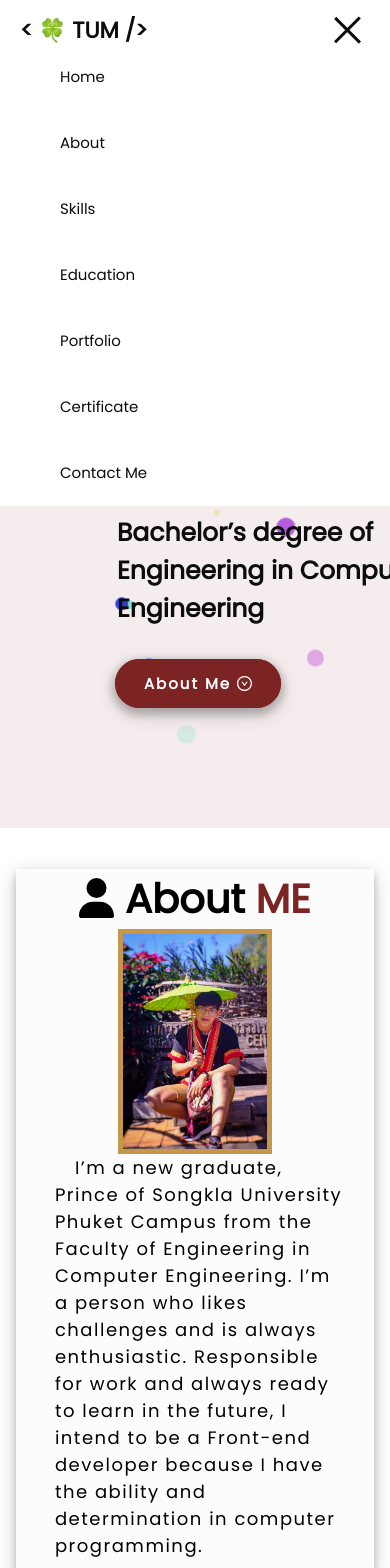
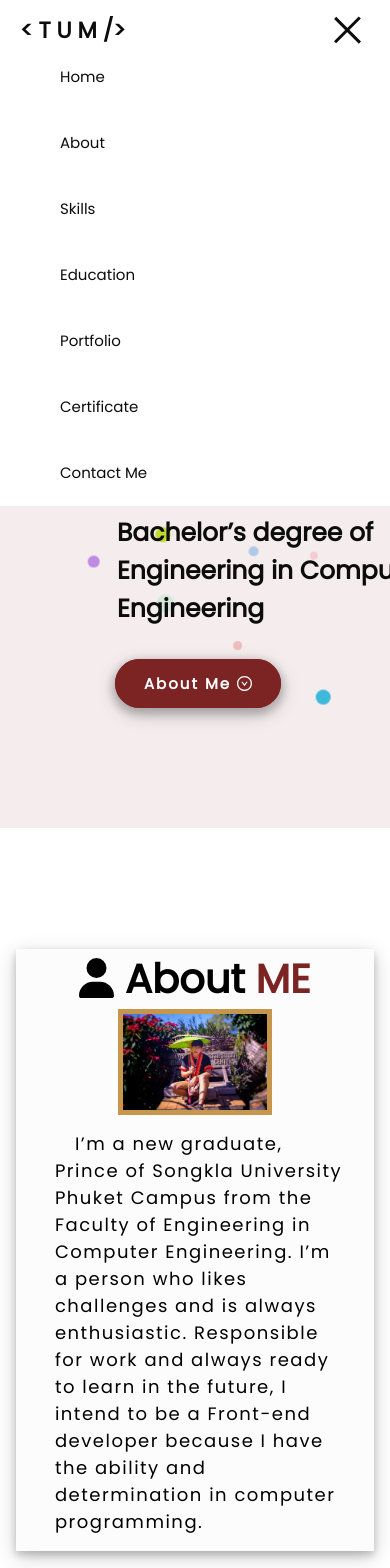
Before and after one commit to TUMnatthapon/Portfolio, a Next.js app: page / in a window 390 px wide. Shown: the top 1568 px of the page. Built offline with nearby package versions, Linux system fonts and the light colour scheme.

Commit message:
Update Display

```diff
--- a/components/Navbar.tsx
+++ b/components/Navbar.tsx
@@ -9,7 +9,7 @@ const Header = () => {
       <div className="header">
         <div className="header--container">
           <div className="header--logo">
-            <Link href="#home">&lt; &#x1F340; TUM /&gt;</Link>
+            <Link href="#home">&lt; T U M /&gt;</Link>
           </div>
             <ul className={menu ? "menu" : "menu --active"}>
               <li onClick={() => setMenu(!menu)}>
@@ -42,7 +42,7 @@ const Header = () => {
                 <div className="bar-bottom"></div>
               </div>
             ) : (
-              <div className="hamburger-menu --active">
+              <div className="hamburger-menu --actives">
                 <div className="bar-top"></div>
                 <div className="bar-middle"></div>
                 <div className="bar-bottom"></div>
--- a/pages/about.tsx
+++ b/pages/about.tsx
@@ -1,5 +1,7 @@
 import { FontAwesomeIcon } from "@fortawesome/react-fontawesome";
 import { faUser } from "@fortawesome/free-solid-svg-icons";
+import Image from "next/image";
+import AboutPic2 from "../public/profile-about2.png";
 
 const About = () => {
   return (
@@ -11,7 +13,16 @@ const About = () => {
             <FontAwesomeIcon icon={faUser} /> About{" "}
             <span className="brown-color">ME</span>
           </div>
-          <img className="img-about" src="/profile-about.png" />
+          <img
+            className="img-about hide"
+            src="/profile-about.png"
+            alt="Picture"
+          />
+          <img
+            className="img-about hide-website"
+            src="/profile-about2.png"
+            alt="Picture"
+          />
           <div className="general">
             <div className="hide">
               <div className="set-text">
@@ -30,7 +41,7 @@ const About = () => {
               the future, I intend to be a Front-end developer because I have
               the ability and determination in computer programming.
             </p>
-            <span className="logo-about hide">&lt; 🍀 TUM /&gt;</span>
+            <span className="logo-about hide">&lt; T U M /&gt;</span>
           </div>
         </div>
       </div>
--- a/styles/about.scss
+++ b/styles/about.scss
@@ -1,8 +1,8 @@
 .about {
   margin-top: 11.4vh;
   .container {
+    display: flex;
     position: relative;
-    display: flex;
     margin: auto;
     background-color: #fcfcfd;
     max-width: 1000px;
@@ -10,6 +10,7 @@
     .img-about {
       margin-left: 5%;
       width: 40%;
+      height: auto;
       border-right-style: solid;
       border-right-width: 5px;
       border-right-color: #c5964b;
@@ -64,7 +65,6 @@
 
 @media only screen and (max-width: 1024px) {
   .about {
-    margin-top: 0;
     .container {
       flex-direction: column;
       justify-content: center;
@@ -82,6 +82,7 @@
       .general {
         position: relative;
         width: 90%;
+        margin-top: 15px;
         right: -1.5%;
         font-size: 18px;
       }
--- a/styles/home.scss
+++ b/styles/home.scss
@@ -130,6 +130,7 @@
       text-align: center;
       padding-left: 50px;
       padding-right: 50px;
+      height: 100%;
       &--greeting {
         margin-top: 5%;
         font-size: 30px;
--- a/styles/navbar.scss
+++ b/styles/navbar.scss
@@ -76,7 +76,7 @@
     width: 25px;
     margin-left: auto;
   }
-  &.--active {
+  &.--actives {
     .bar-top {
       transform: rotate(-45deg) translate(-8px, 8px);
     }
```
Also changed, not shown: public/profile-about2.png (added).
